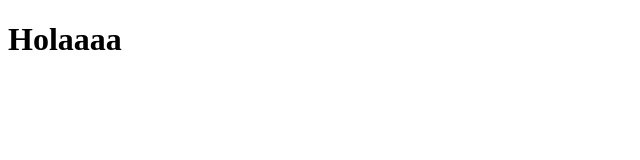
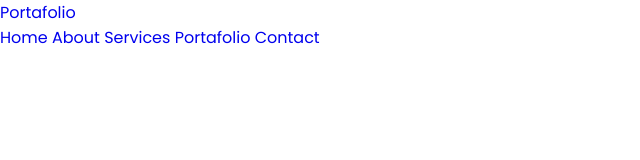
Before and after one commit to Alexander091196/portafolio, a plain HTML site: page index.html in a window 1280 px wide. Shown: the whole page, without its empty margins (0-640 px from the left). Drawn offline with Linux system fonts and the light colour scheme.

Commit message:
portafolio

```diff
--- a/css/index.css
+++ b/css/index.css
@@ -0,0 +1,12 @@
+@import url('https://fonts.googleapis.com/css2?family=Poppins:wght@300;400;500;600;700;800;900&display=swap');
+
+* {
+    margin: 0;
+    padding: 0;
+    box-sizing: border-box;
+    text-decoration: none;
+    border: none;
+    outline: none;
+    scroll-behavior: smooth;
+    font-family: 'Poppins', sans-serif;
+}
--- a/index.html
+++ b/index.html
@@ -1,15 +1,30 @@
 <!DOCTYPE html>
 <html lang="en">
-<head>
-    <meta charset="UTF-8">
-    <meta name="viewport" content="width=device-width, initial-scale=1.0">
+  <head>
+    <meta charset="UTF-8" />
+    <meta name="viewport" content="width=device-width, initial-scale=1.0" />
     <title>Portafolio Personal - Website Desig</title>
 
-    <!-- css -->
-    <link rel="stylesheet" href="css/index.css">
+    <!-- custom css -->
+    <link rel="stylesheet" href="css/index.css" />
 
-</head>
-<body>
-     <h1>Holaaaa</h1>
-</body>
+  </head>
+  <body>
+    <!-- header design-->
+    <header class="header">
+      <a href="#" class="logo">Portafolio</a>
+
+      <nav class="navbar">
+        <a href="home">Home</a>
+        <a href="about">About</a>
+        <a href="services">Services</a>
+        <a href="portafolio">Portafolio</a>
+        <a href="contact">Contact</a>
+
+
+      </nav>
+    </header>
+
+    <!-- custom js-->
+  </body>
 </html>
```
